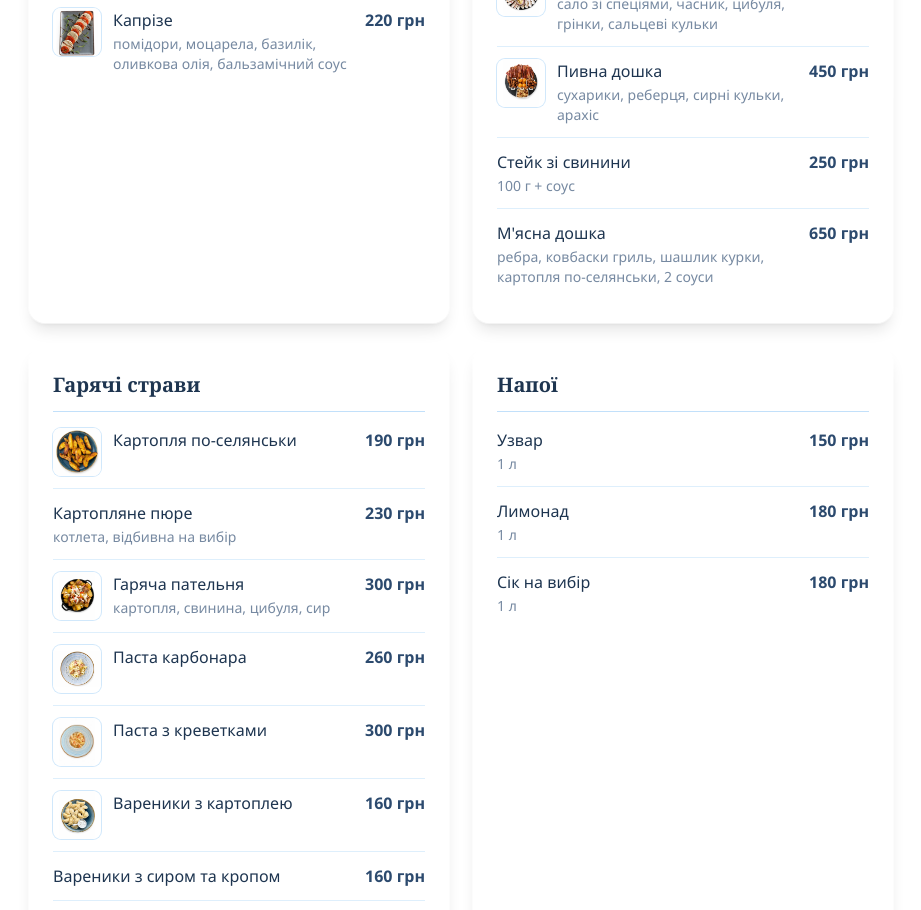
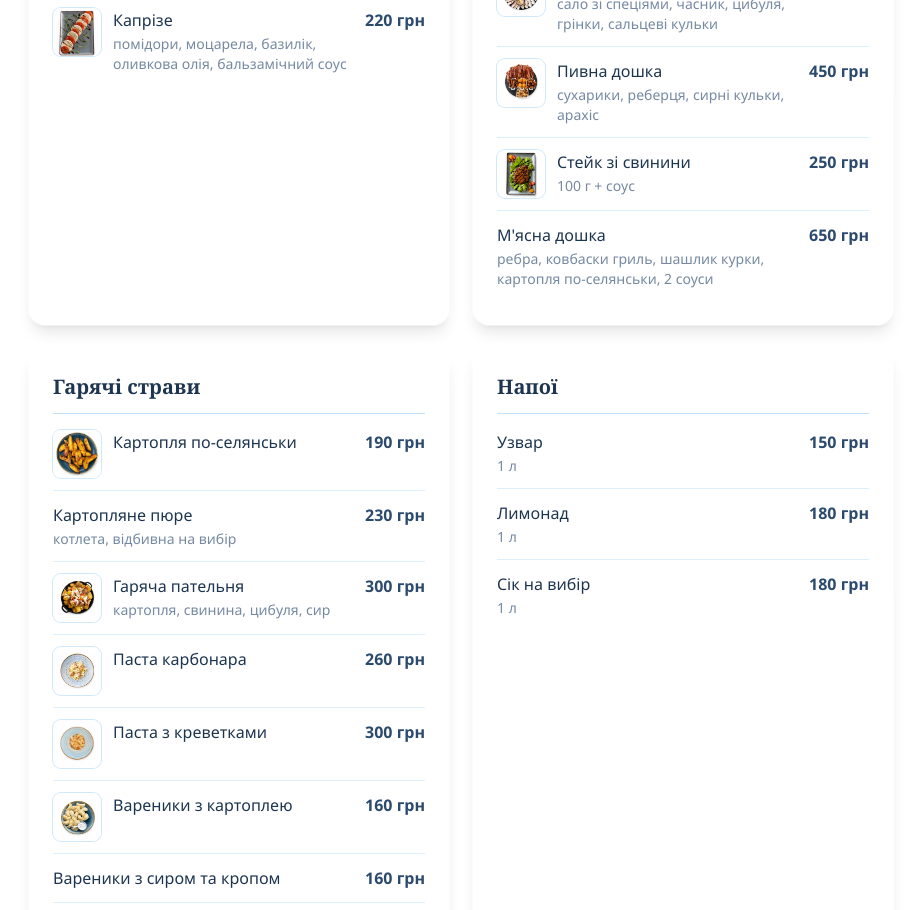
Before and after one commit to roman-alex/family-hotel, a React (Vite) app: page /restaurant in a window 1280 px wide. Shown: the part 1700-2610 px from the top of the page, without its empty margins (179-1100 px from the left). Built offline with nearby package versions, Linux system fonts and the light colour scheme; no server answers.

Commit message:
menu item

```diff
--- a/src/data/restaurantMenu.ts
+++ b/src/data/restaurantMenu.ts
@@ -171,6 +171,7 @@ export const menuSections: MenuSection[] = [
         name: 'Стейк зі свинини',
         description: '100 г + соус',
         price: 250,
+        image: 'images/dishes/stejk-zi-svynyny.webp',
       },
       {
         name: "М'ясна дошка",
```
Also changed, not shown: public/images/dishes/stejk-zi-svynyny.webp (added).
